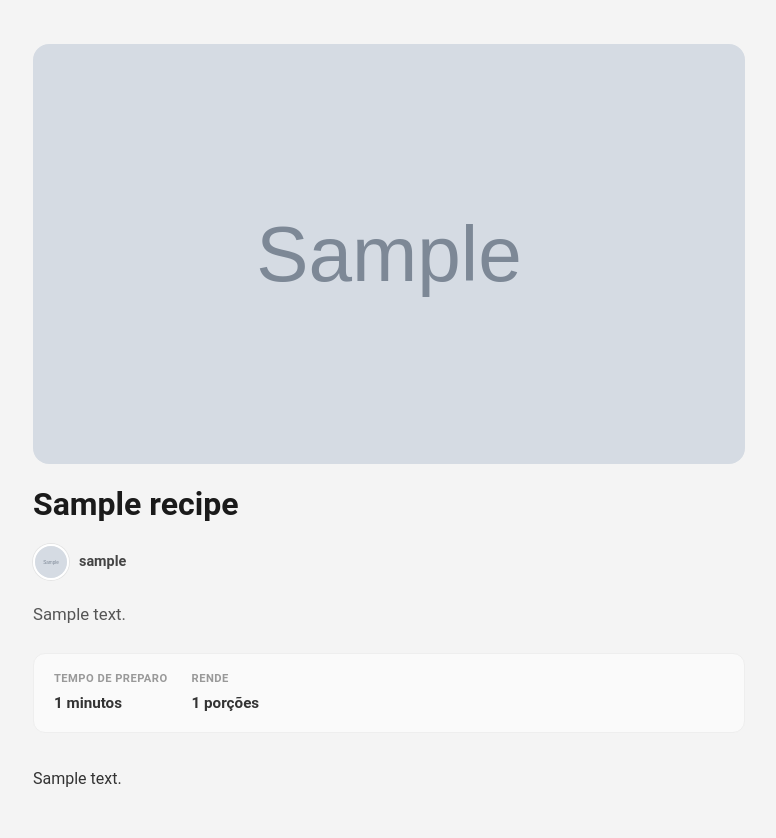
After one commit to miguelcosta2c/deu-fome, a Django app: a page that uses base/templates/global/base.html in a window 1280 px wide. The commit adds this page. Shown: the whole page, without its empty margins (251-1027 px from the left). Run offline with Django 5.2, Linux system fonts and the light colour scheme; tables that the repository leaves empty hold one stand-in row (values such as "Sample post"); grey boxes marked "Sample" are stand-in pictures.

Commit message:
feat: adicionando lista de recipes com slugs

```diff
--- a/apps/recipes/models.py
+++ b/apps/recipes/models.py
@@ -1,4 +1,7 @@
+from typing import Any
+
 from django.db import models
+from django.utils.text import slugify
 
 from core.validators import validar_dimensoes, validar_peso, validar_tipo
 
@@ -48,3 +51,17 @@ class Recipe(models.Model):
 
     def __str__(self) -> str:
         return self.title
+
+    def save(self, *args: Any, **kwargs: Any) -> None:
+        if not self.slug:
+            base_slug = slugify(self.title) or "recipe"
+            slug = base_slug
+            count = 1
+
+            while Recipe.objects.filter(slug=slug).exclude(pk=self.pk).exists():
+                slug = f"{base_slug}-{count}"
+                count += 1
+
+            self.slug = slug
+
+        super().save(*args, **kwargs)
--- /dev/null
+++ b/apps/recipes/templates/recipes/recipe_detail.html
@@ -0,0 +1,38 @@
+{% extends "global/base.html" %}
+{% load static %}
+
+{% block title %}{{ recipe.title }} - Detalhes da Receita | DeuFome{% endblock title %}
+
+{% block content %}
+  <article class="detail-recipe">
+
+    {% if recipe.image %}
+      <img src="{{ recipe.image.url }}" alt="{{ recipe.title }}" class="detail-image">
+    {% else %}
+      <img src="{% static 'global/images/placeholder.png' %}" alt="{{ recipe.title }}, sem imagem" class="detail-image">
+    {% endif %}
+    <h1 class="detail-title">{{ recipe.title }}</h1>
+
+    <div class="detail-author">
+      {% if recipe.author.profile_picture %}
+        <img src="{{ recipe.author.profile_picture.url }}" alt="{{ recipe.author.username }}" class="detail-author-picture">
+      {% endif %}
+      <span class="detail-author-name">{{ recipe.author.username }}</span>
+    </div>
+
+    <p class="detail-description">{{ recipe.description }}</p>
+
+    <div class="detail-meta">
+      <div class="detail-meta-item">
+        <span class="detail-meta-label">Tempo de preparo</span>
+        <span class="detail-meta-value">{{ recipe.preparation_time }} minutos</span>
+      </div>
+      <div class="detail-meta-item">
+        <span class="detail-meta-label">Rende</span>
+        <span class="detail-meta-value">{{ recipe.servings }} porções</span>
+      </div>
+    </div>
+
+    <div class="detail-content">{{ recipe.content|safe }}</div>
+  </article>
+{% endblock content %}
--- a/apps/recipes/urls.py
+++ b/apps/recipes/urls.py
@@ -0,0 +1,10 @@
+from django.urls import path
+
+from . import views
+
+app_name = "recipes"
+
+urlpatterns = [
+    path("", views.recipe_list, name="recipe_list"),
+    path("<str:recipe_slug>", views.recipe_detail, name="recipe_detail"),
+]
--- a/apps/recipes/views.py
+++ b/apps/recipes/views.py
@@ -1,3 +1,17 @@
-from django.shortcuts import render
+from django.http import HttpRequest, HttpResponse
+from django.shortcuts import get_object_or_404, render
+
+from .models import Recipe
+
 
 # Create your views here.
+def recipe_list(request: HttpRequest) -> HttpResponse:
+    recipes = Recipe.objects.all()
+    context = {"recipes": recipes}
+    return render(request, "recipes/recipe_list.html", context)
+
+
+def recipe_detail(request: HttpRequest, recipe_slug: str) -> HttpResponse:
+    recipe = get_object_or_404(Recipe, slug=recipe_slug)
+    context = {"recipe": recipe}
+    return render(request, "recipes/recipe_detail.html", context)
--- a/base/static/global/style.css
+++ b/base/static/global/style.css
@@ -0,0 +1,300 @@
+* {
+  margin: 0;
+  padding: 0;
+  box-sizing: border-box;
+}
+
+body {
+  font-family:
+    "Roboto",
+    -apple-system,
+    BlinkMacSystemFont,
+    "Segoe UI",
+    sans-serif;
+  background-color: #f4f4f4;
+  color: #333;
+  line-height: 1.6;
+  padding: 20px;
+}
+
+.title {
+  text-align: center;
+  font-size: 2rem;
+  font-weight: 700;
+  color: #1a1a1a;
+  margin-bottom: 8px;
+}
+
+.recipe-list {
+  display: grid;
+  grid-template-columns: repeat(auto-fill, minmax(280px, 1fr));
+  gap: 24px;
+
+  max-width: 1200px;
+  margin: 0 auto;
+  padding: 24px;
+
+  list-style: none;
+}
+
+.recipe {
+  display: flex;
+  flex-direction: column;
+
+  overflow: hidden;
+
+  background-color: #fff;
+  border: 1px solid #e5e5e5;
+  border-radius: 16px;
+
+  box-shadow: 0 2px 8px rgba(0, 0, 0, 0.06);
+
+  transition:
+    transform 0.25s ease,
+    box-shadow 0.25s ease,
+    border-color 0.25s ease;
+}
+
+.recipe:hover {
+  transform: translateY(-6px);
+  border-color: #d8d8d8;
+  box-shadow: 0 12px 28px rgba(0, 0, 0, 0.12);
+}
+
+.recipe-image {
+  display: block;
+
+  width: 100%;
+  height: 200px;
+
+  object-fit: cover;
+
+  transition: transform 0.4s ease;
+}
+
+.recipe:hover .recipe-image {
+  transform: scale(1.04);
+}
+
+.recipe-title {
+  margin: 18px 18px 6px;
+
+  font-size: 1.2rem;
+  font-weight: 600;
+  line-height: 1.3;
+  color: #1a1a1a;
+}
+
+.recipe-description {
+  margin: 0 18px 16px;
+
+  color: #666;
+  font-size: 0.92rem;
+  line-height: 1.5;
+
+  display: -webkit-box;
+  -webkit-line-clamp: 2;
+  line-clamp: 2;
+  -webkit-box-orient: vertical;
+  overflow: hidden;
+}
+
+.preparation {
+  display: flex;
+  justify-content: space-between;
+  gap: 16px;
+
+  margin-top: auto;
+  padding: 16px 18px;
+
+  background-color: #fafafa;
+  border-top: 1px solid #eee;
+}
+
+.preparation-time,
+.servings {
+  display: flex;
+  flex-direction: column;
+  gap: 4px;
+}
+
+.preparation-time-label,
+.servings-label {
+  font-size: 0.7rem;
+  font-weight: 700;
+  letter-spacing: 0.04em;
+  color: #999;
+  text-transform: uppercase;
+}
+
+.preparation-time-value,
+.servings-value {
+  font-size: 0.9rem;
+  font-weight: 600;
+  color: #333;
+}
+
+.recipe-detail {
+  padding: 0 18px 18px;
+}
+
+.recipe-detail-link {
+  display: block;
+
+  padding: 10px 16px;
+
+  font-size: 0.9rem;
+  font-weight: 600;
+  text-align: center;
+  text-decoration: none;
+  color: #fff;
+
+  background-color: #e0622f;
+  border-radius: 8px;
+
+  transition:
+    background-color 0.2s ease,
+    transform 0.15s ease;
+}
+
+.recipe-detail-link:hover {
+  background-color: #c94f21;
+}
+
+.recipe-detail-link:active {
+  transform: scale(0.97);
+}
+
+.recipe-detail-link:focus-visible {
+  outline: 2px solid #e0622f;
+  outline-offset: 2px;
+}
+
+.detail-recipe {
+  max-width: 760px;
+  margin: 0 auto;
+  padding: 24px;
+}
+
+.detail-title {
+  font-size: 2rem;
+  font-weight: 700;
+  line-height: 1.25;
+  color: #1a1a1a;
+
+  margin-bottom: 20px;
+  text-align: center;
+}
+
+.detail-image {
+  display: block;
+  width: 100%;
+  max-height: 420px;
+  object-fit: cover;
+
+  border-radius: 16px;
+  margin-bottom: 20px;
+}
+
+.detail-author {
+  display: flex;
+  align-items: center;
+  gap: 10px;
+
+  margin-bottom: 20px;
+}
+
+.detail-author-picture {
+  width: 36px;
+  height: 36px;
+
+  object-fit: cover;
+  border-radius: 50%;
+  border: 2px solid #fff;
+  box-shadow: 0 0 0 1px #e5e5e5;
+}
+
+.detail-author-name {
+  font-size: 0.9rem;
+  font-weight: 600;
+  color: #444;
+}
+
+.detail-description {
+  font-size: 1.05rem;
+  color: #555;
+  line-height: 1.7;
+
+  margin-bottom: 24px;
+}
+
+.detail-meta {
+  display: flex;
+  gap: 24px;
+  flex-wrap: wrap;
+
+  padding: 16px 20px;
+  margin-bottom: 32px;
+
+  background-color: #fafafa;
+  border: 1px solid #eee;
+  border-radius: 12px;
+}
+
+.detail-meta-item {
+  display: flex;
+  flex-direction: column;
+  gap: 4px;
+}
+
+.detail-meta-label {
+  font-size: 0.7rem;
+  font-weight: 700;
+  letter-spacing: 0.04em;
+  color: #999;
+  text-transform: uppercase;
+}
+
+.detail-meta-value {
+  font-size: 0.95rem;
+  font-weight: 600;
+  color: #333;
+}
+
+.detail-content {
+  font-size: 1rem;
+  color: #333;
+  line-height: 1.8;
+}
+
+.detail-content h2,
+.detail-content h3 {
+  margin: 24px 0 12px;
+  font-weight: 700;
+  color: #1a1a1a;
+}
+
+.detail-content p {
+  margin-bottom: 16px;
+}
+
+.detail-content ul,
+.detail-content ol {
+  margin: 0 0 16px 20px;
+}
+
+.detail-content li {
+  margin-bottom: 8px;
+}
+
+.detail-content img {
+  max-width: 100%;
+  border-radius: 8px;
+  margin: 16px 0;
+}
+
+@media (min-width: 640px) {
+  .detail-title {
+    text-align: left;
+  }
+}
--- a/base/templates/global/base.html
+++ b/base/templates/global/base.html
@@ -1,4 +1,5 @@
 {% load static %}
+{% load django_htmx %}
 <!DOCTYPE html>
 <html lang="en">
 <head>
@@ -6,8 +7,9 @@
   <meta name="viewport" content="width=device-width, initial-scale=1.0">
   <title>{% block title %}{% endblock title %}</title>
   <link rel="stylesheet" href="{% static 'global/style.css' %}">
+  {% htmx_script %}
 </head>
-<body>
+<body hx-headers='{"x-csrftoken": "{{ csrf_token }}"}'>
   {% block content %}{% endblock content %}
 </body>
 </html>
--- a/core/settings.py
+++ b/core/settings.py
@@ -42,11 +42,13 @@ INSTALLED_APPS = [
     "django.contrib.sessions",
     "django.contrib.messages",
     "django.contrib.staticfiles",
+    "django_htmx",
     "apps.users.apps.UsersConfig",
     "apps.recipes.apps.RecipesConfig",
 ]
 
 MIDDLEWARE = [
+    "django_htmx.middleware.HtmxMiddleware",
     "django.middleware.security.SecurityMiddleware",
     "django.contrib.sessions.middleware.SessionMiddleware",
     "django.middleware.common.CommonMiddleware",
--- a/core/urls.py
+++ b/core/urls.py
@@ -18,9 +18,12 @@ Including another URLconf
 from django.conf import settings
 from django.conf.urls.static import static
 from django.contrib import admin
-from django.urls import path
+from django.urls import include, path
 
-urlpatterns = [path("admin/", admin.site.urls)]
+urlpatterns = [
+    path("admin/", admin.site.urls),
+    path("recipes/", include("apps.recipes.urls")),
+]
 
 if settings.DEBUG:
     urlpatterns += static(settings.MEDIA_URL, document_root=settings.MEDIA_ROOT)
--- a/pyproject.toml
+++ b/pyproject.toml
@@ -8,6 +8,7 @@ authors = [{ name = "Miguel Costa", email = "miguelcosmecosta@email.com" }]
 requires-python = ">=3.13"
 dependencies = [
     "django>=6.0.7",
+    "django-htmx>=1.28.0",
     "pillow>=12.3.0",
     "python-dotenv>=1.2.2",
 ]
```
Also changed, not shown: apps/recipes/templates/recipes/components.html (added, +27 -0 lines), apps/recipes/templates/recipes/recipe_list.html (added, +14 -0 lines), core/validators.py (+6 -10 lines), base/static/global/images/placeholder.png (added), 2 other files.
